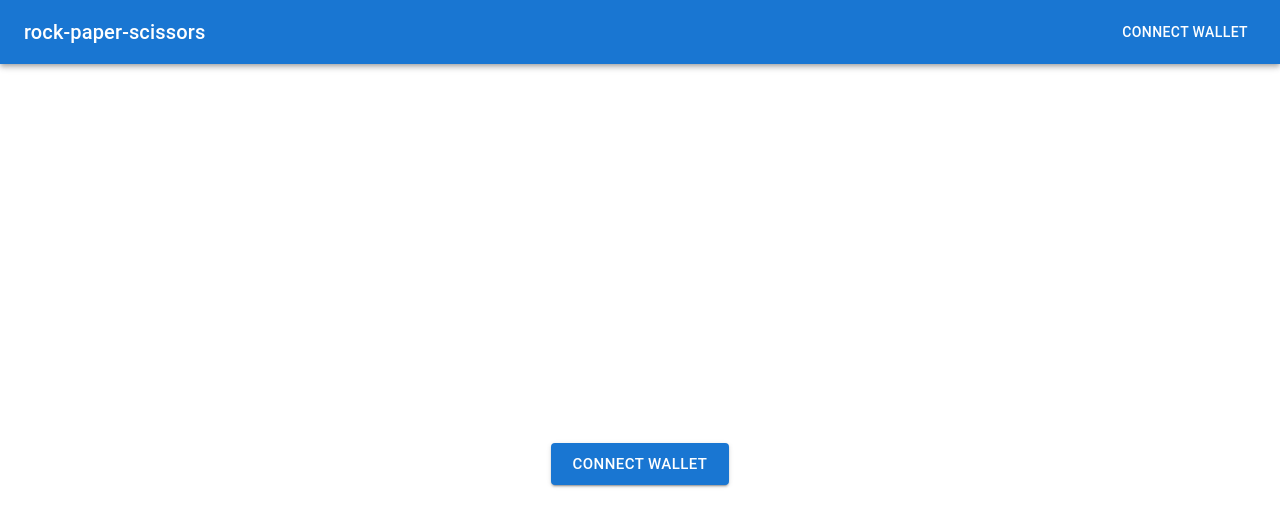
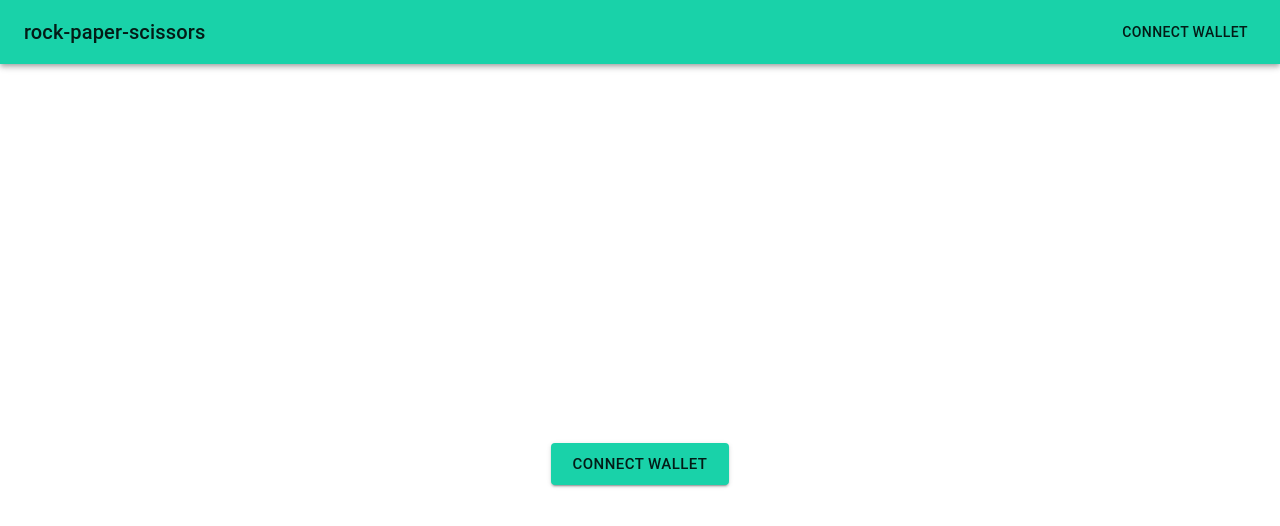
Before and after one commit to isrmicha/NextJs-Web3, a Next.js app in the folder front/: page / in a window 1280 px wide. Shown: the top 526 px of the page. Built offline with nearby package versions, Linux system fonts and the light colour scheme.

Commit message:
feat: adding style to the table

```diff
--- a/front/src/app/globals.css
+++ b/front/src/app/globals.css
@@ -1,102 +1,5 @@
-:root {
-  --max-width: 1100px;
-  --border-radius: 12px;
-  --font-mono: ui-monospace, Menlo, Monaco, "Cascadia Mono", "Segoe UI Mono",
-    "Roboto Mono", "Oxygen Mono", "Ubuntu Monospace", "Source Code Pro",
-    "Fira Mono", "Droid Sans Mono", "Courier New", monospace;
-
-  --foreground-rgb: 0, 0, 0;
-  --background-start-rgb: 214, 219, 220;
-  --background-end-rgb: 255, 255, 255;
-
-  --primary-glow: conic-gradient(
-    from 180deg at 50% 50%,
-    #16abff33 0deg,
-    #0885ff33 55deg,
-    #54d6ff33 120deg,
-    #0071ff33 160deg,
-    transparent 360deg
-  );
-  --secondary-glow: radial-gradient(
-    rgba(255, 255, 255, 1),
-    rgba(255, 255, 255, 0)
-  );
-
-  --tile-start-rgb: 239, 245, 249;
-  --tile-end-rgb: 228, 232, 233;
-  --tile-border: conic-gradient(
-    #00000080,
-    #00000040,
-    #00000030,
-    #00000020,
-    #00000010,
-    #00000010,
-    #00000080
-  );
-
-  --callout-rgb: 238, 240, 241;
-  --callout-border-rgb: 172, 175, 176;
-  --card-rgb: 180, 185, 188;
-  --card-border-rgb: 131, 134, 135;
-}
-
-@media (prefers-color-scheme: light) {
-  :root {
-    --foreground-rgb: 255, 255, 255;
-    --background-start-rgb: 0, 0, 0;
-    --background-end-rgb: 0, 0, 0;
-
-    --primary-glow: radial-gradient(rgba(1, 65, 255, 0.4), rgba(1, 65, 255, 0));
-    --secondary-glow: linear-gradient(
-      to bottom right,
-      rgba(1, 65, 255, 0),
-      rgba(1, 65, 255, 0),
-      rgba(1, 65, 255, 0.3)
-    );
-
-    --tile-start-rgb: 2, 13, 46;
-    --tile-end-rgb: 2, 5, 19;
-    --tile-border: conic-gradient(
-      #ffffff80,
-      #ffffff40,
-      #ffffff30,
-      #ffffff20,
-      #ffffff10,
-      #ffffff10,
-      #ffffff80
-    );
-
-    --callout-rgb: 20, 20, 20;
-    --callout-border-rgb: 108, 108, 108;
-    --card-rgb: 100, 100, 100;
-    --card-border-rgb: 200, 200, 200;
-  }
-}
-
 * {
   box-sizing: border-box;
   padding: 0;
   margin: 0;
 }
-
-html,
-body {
-  max-width: 100vw;
-  overflow-x: hidden;
-}
-
-body {
-  color: rgb(var(--foreground-rgb));
-
-}
-
-a {
-  color: inherit;
-  text-decoration: none;
-}
-
-@media (prefers-color-scheme: light) {
-  html {
-    color-scheme: light;
-  }
-}
--- a/front/src/app/page.js
+++ b/front/src/app/page.js
@@ -4,24 +4,35 @@ import {
   Box,
   Button,
   Container,
+  createTheme,
   FormControl,
   InputLabel,
   MenuItem,
   Select,
+  ThemeProvider,
   Toolbar,
   Typography,
 } from "@mui/material";
 import { useEffect, useState } from "react";
-import { ToastContainer, toast } from "react-toastify";
+import { toast, ToastContainer } from "react-toastify";
 import "react-toastify/dist/ReactToastify.css";
 import Web3 from "web3";
 import TaskTable from "../components/Task";
 import { TaskContractAddress } from "../config";
 import TaskAbi from "../utils/TaskContract.json";
 
+export const theme = createTheme({
+  palette: {
+    primary: {
+      main: "#19d2a9",
+    },
+  },
+});
+
 export default function Home() {
   const [tasks, setTasks] = useState([]);
   const [input, setInput] = useState("rock");
+  const [balance, setBalance] = useState(0);
   const [currentAccount, setCurrentAccount] = useState("");
   const [correctNetwork, setCorrectNetwork] = useState(false);
 
@@ -170,6 +181,7 @@ export default function Home() {
   };
 
   return (
+    <ThemeProvider theme={theme}>
       <div>
         <ToastContainer />
         <AppBar position="static">
@@ -241,10 +253,17 @@ export default function Home() {
                 Play!
               </Button> */}
               </Box>
+              {!!testMap?.length && (
                 <TaskTable tasks={testMap} onDelete={rmTest} />
+              )}
             </Box>
           ) : (
-          <Box display="flex" flexDirection="column" alignItems="center" mt={4}>
+            <Box
+              display="flex"
+              flexDirection="column"
+              alignItems="center"
+              mt={4}
+            >
               <Typography variant="h6" color="error">
                 Please connect to the Sepolia Testnet
               </Typography>
@@ -253,5 +272,6 @@ export default function Home() {
           )}
         </Container>
       </div>
+    </ThemeProvider>
   );
 }
--- a/front/src/components/Task.css
+++ b/front/src/components/Task.css
@@ -2,6 +2,8 @@
 
 .task-table {
     margin-top: 25px;
+    overflow-y: auto;
+    max-height: 800px;
 }
 
 .task-table th {
--- a/front/src/components/Task.js
+++ b/front/src/components/Task.js
@@ -1,4 +1,8 @@
+import CameraIcon from "@mui/icons-material/Camera";
+import ContentCutIcon from "@mui/icons-material/ContentCut";
+import ReceiptIcon from "@mui/icons-material/Receipt";
 import {
+  Chip,
   Paper,
   Table,
   TableBody,
@@ -8,33 +12,62 @@ import {
   TableRow,
 } from "@mui/material";
 import "./Task.css";
-
+const loseMap = {
+  rock: "paper",
+  paper: "scissor",
+  scissor: "rock",
+};
+const iconMap = {
+  rock: <CameraIcon />,
+  paper: <ReceiptIcon />,
+  scissor: <ContentCutIcon />,
+};
 const TaskTable = ({ tasks, onDelete }) => {
   return (
     <TableContainer component={Paper} className="task-table">
-      <Table>
+      <Table stickyHeader>
         <TableHead>
           <TableRow>
             <TableCell>ID</TableCell>
             <TableCell>Option</TableCell>
             <TableCell>Status</TableCell>
+            <TableCell>Reward</TableCell>
           </TableRow>
         </TableHead>
         <TableBody>
-          {tasks.map((task, index) => (
-            <TableRow key={task.id}>
-              <TableCell>{task.id.toString()}</TableCell>
-              <TableCell>{task.input?.toUpperCase()}</TableCell>
-              <TableCell>{task.status}</TableCell>
-              {/* <TableCell>
-                <DeleteIcon
-                  fontSize="large"
-                  style={{ opacity: 0.7, cursor: "pointer" }}
-                  onClick={() => onDelete(index)}
-                />
-              </TableCell> */}
-            </TableRow>
-          ))}
+          {tasks.map((task, index) => {
+            const isWin = task.status === "WIN";
+            return (
+              <TableRow key={task.id}>
+                <TableCell>#{task.id.toString()}</TableCell>
+                <TableCell>
+                  <Chip
+                    icon={iconMap[task.input]}
+                    label={task.input?.toUpperCase()}
+                  />
+                </TableCell>
+                <TableCell>
+                  <Chip
+                    label={`${task.status} (${loseMap[
+                      task.input
+                    ]?.toUpperCase()})`}
+                    color={isWin ? "success" : "error"}
+                    variant="filled"
+                  />
+                </TableCell>
+                {isWin && (
+                  <TableCell>
+                    {" "}
+                    <Chip
+                      label={`+ 0.000${(Math.random() * 100).toFixed(0)} BNB`}
+                      color={"success"}
+                      variant="filled"
+                    />
+                  </TableCell>
+                )}
+              </TableRow>
+            );
+          })}
         </TableBody>
       </Table>
     </TableContainer>
```
Also changed, not shown: front/src/app/page.module.css (deleted, +0 -230 lines). Lines whose indentation alone changed are shown as unchanged.
